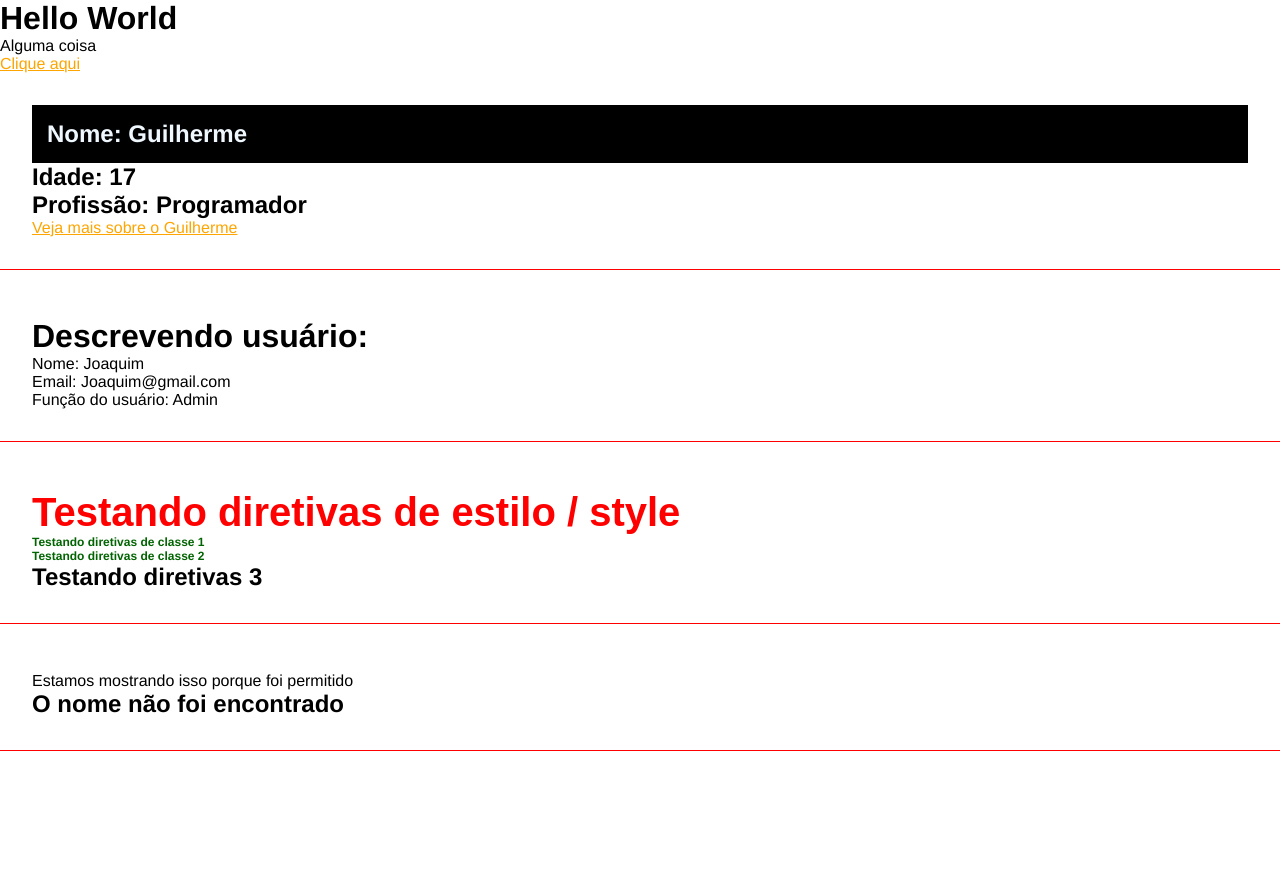
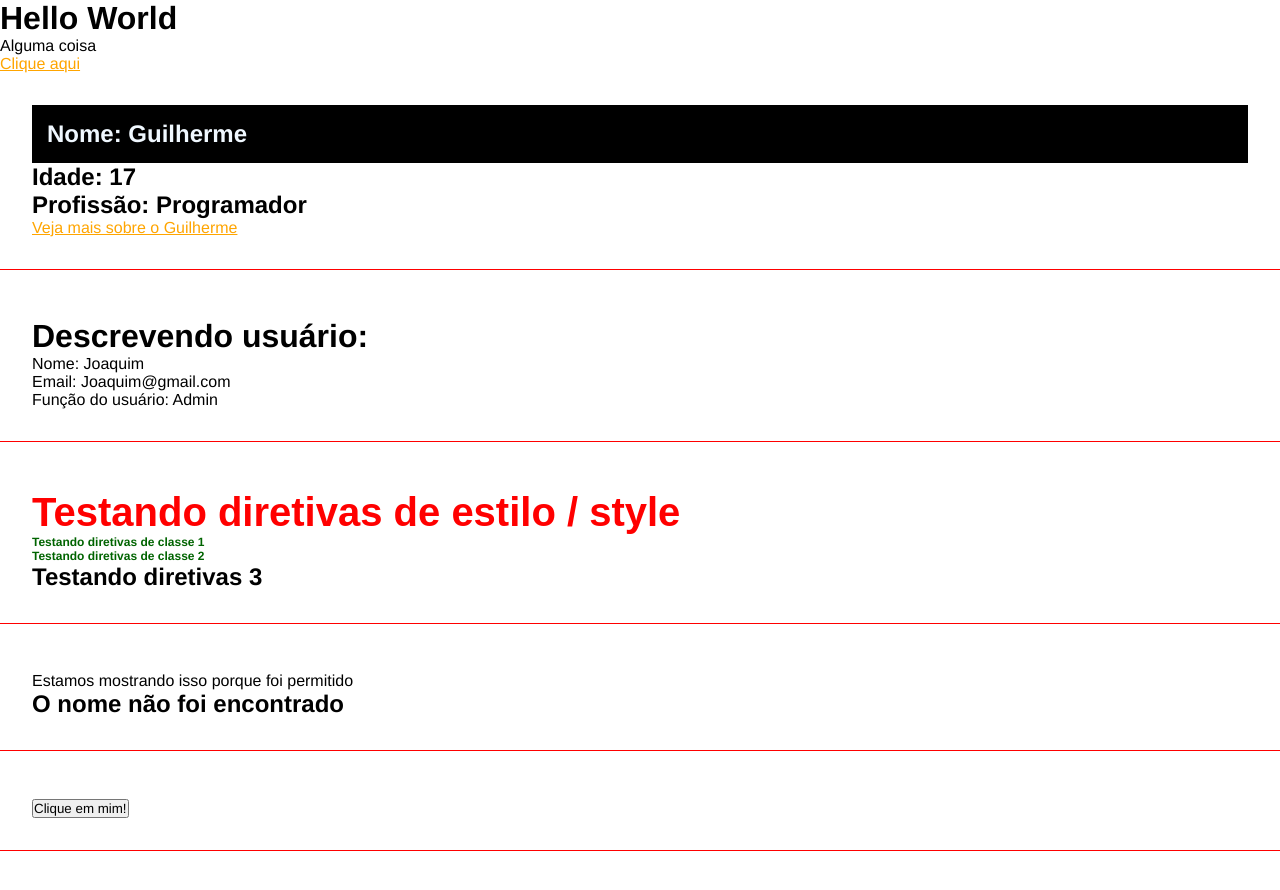
Before and after one commit to GuilhermeBerssanette/PrimeiroRepoAngular, an Angular app: page / in a window 1280 px wide. Shown: the top 890 px of the page. Built offline with nearby package versions, Linux system fonts and the light colour scheme.

Commit message:
Aprendendo a realizar eventos

```diff
--- a/src/app/app.component.html
+++ b/src/app/app.component.html
@@ -8,3 +8,4 @@
 <app-parent-component [name]="userName" [userData]="userData"> </app-parent-component>
 <app-directives-component> </app-directives-component>
 <app-if-component> </app-if-component>
+<app-evento-component> </app-evento-component>
--- a/src/app/app.component.ts
+++ b/src/app/app.component.ts
@@ -4,14 +4,13 @@ import { FirstComponentComponent } from "./components/first-component/first-comp
 import { ParentComponentComponent } from "./components/parentdata-component/parent-component.component";
 import { DirectivesComponentComponent } from "./components/directives-component/directives-component.component";
 import { IFComponentComponent } from "./components/if-component/if-component.component";
-
+import { EventoComponentComponent } from "./components/evento-component/evento-component.component";
 @Component({
     selector: 'app-root',
     standalone: true,
     templateUrl: './app.component.html',
     styleUrl: './app.component.css',
-    imports: [RouterOutlet, FirstComponentComponent, ParentComponentComponent, DirectivesComponentComponent, IFComponentComponent ]
-
+    imports: [RouterOutlet, FirstComponentComponent, ParentComponentComponent, DirectivesComponentComponent, IFComponentComponent, EventoComponentComponent]
 })
 export class AppComponent {
   userName = 'Joaquim';
--- /dev/null
+++ b/src/app/components/evento-component/evento-component.component.html
@@ -0,0 +1,4 @@
+<div class="class">
+     <p *ngIf="show">Exibindo Mensagem!</p>
+     <button (click)="showMessage()">Clique em mim!</button>
+</div>
--- /dev/null
+++ b/src/app/components/evento-component/evento-component.component.ts
@@ -0,0 +1,23 @@
+import { NgIf } from '@angular/common';
+import { Component, OnInit } from '@angular/core';
+
+@Component({
+  selector: 'app-evento-component',
+  standalone: true,
+  imports: [NgIf],
+  templateUrl: './evento-component.component.html',
+  styleUrl: './evento-component.component.css'
+})
+export class EventoComponentComponent implements OnInit{
+
+  show: boolean = false;
+
+  constructor() {}
+
+  ngOnInit(): void {}
+
+  showMessage(): void {
+    this.show = !this.show; //toogle
+  }
+
+}
--- a/src/app/components/if-component/if-component.component.ts
+++ b/src/app/components/if-component/if-component.component.ts
@@ -5,7 +5,7 @@ import { Component, OnInit } from '@angular/core';
 @Component({
   selector: 'app-if-component',
   standalone: true,
-  imports: [NgIf],
+  imports: [NgIf, NgTemplateOutlet],
   templateUrl: './if-component.component.html',
   styleUrl: './if-component.component.css'
 })
```
Also changed, not shown: src/app/components/evento-component/evento-component.component.css (added), 1 other file (tests, documents, lock files or other folders).
